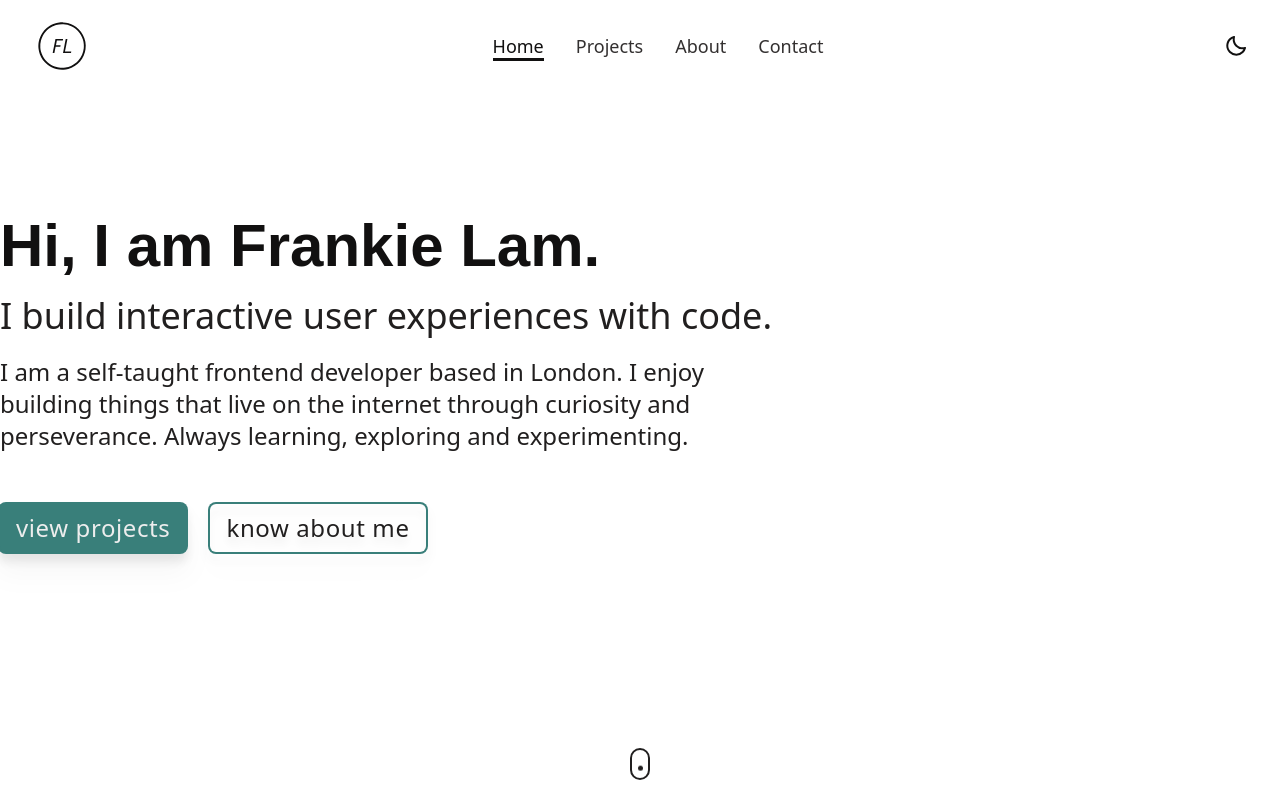
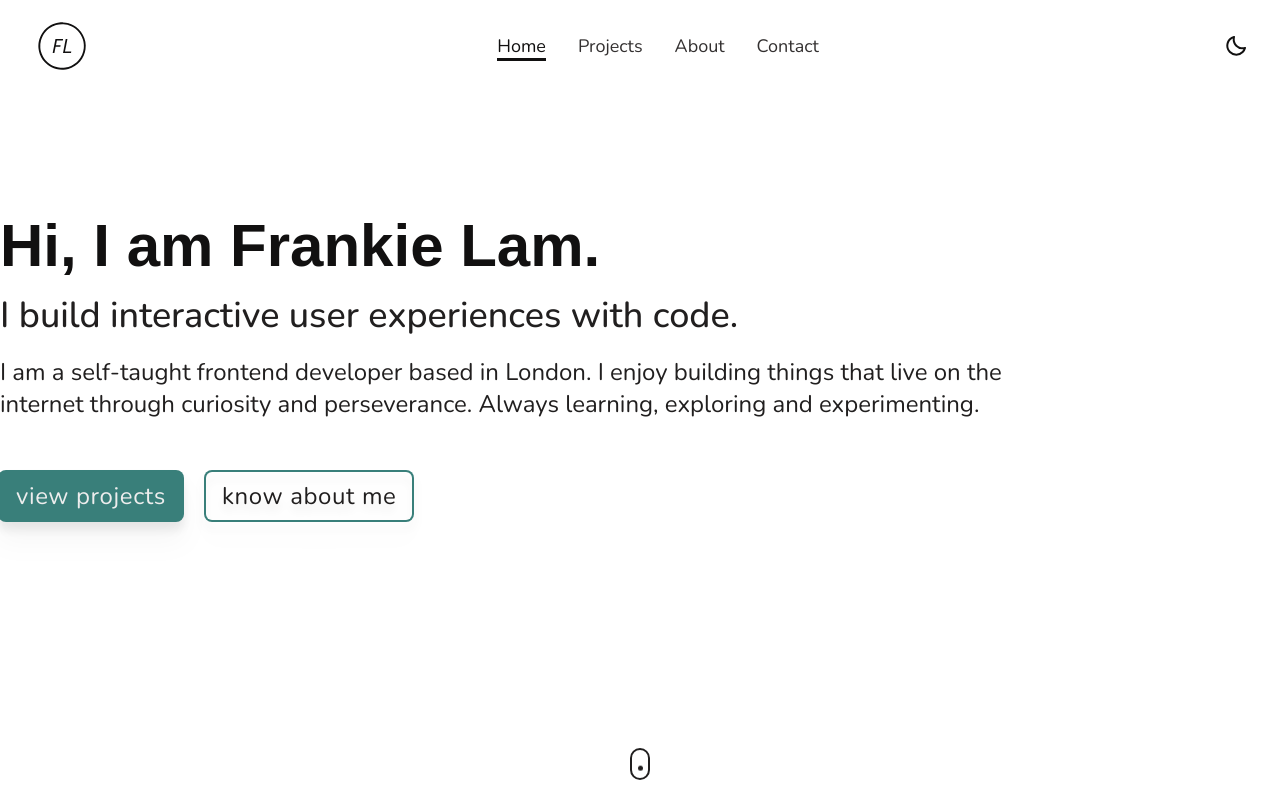
Before and after one commit to frankiecflam/frankielam.dev, a Next.js app: page / in a window 1280 px wide. Shown: the top 800 px of the page. Built offline with nearby package versions, Linux system fonts and the light colour scheme; a web font is replaced by a local one.

Commit message:
apply nunito font to the entire app with next/font

```diff
--- a/app/layout.tsx
+++ b/app/layout.tsx
@@ -3,6 +3,9 @@ import "./globals.css";
 import Header from "@/components/header/header";
 import Footer from "@/components/footer/footer";
 import { useState, useEffect } from "react";
+import { Nunito } from "@next/font/google";
+
+const nunito = Nunito({ subsets: ["latin"] });
 
 function getUserDarkModePreference() {
   const darkModeQueryMatch = window.matchMedia("(prefers-color-scheme: dark)");
@@ -26,7 +29,9 @@ export default function RootLayout({
   return (
     <html lang="en" className={theme}>
       <head />
-      <body className="bg-white text-black dark:bg-black dark:text-white">
+      <body
+        className={`bg-white text-black dark:bg-black dark:text-white ${nunito.className}`}
+      >
         <Header
           theme={theme}
           onThemeToggle={() =>
```
